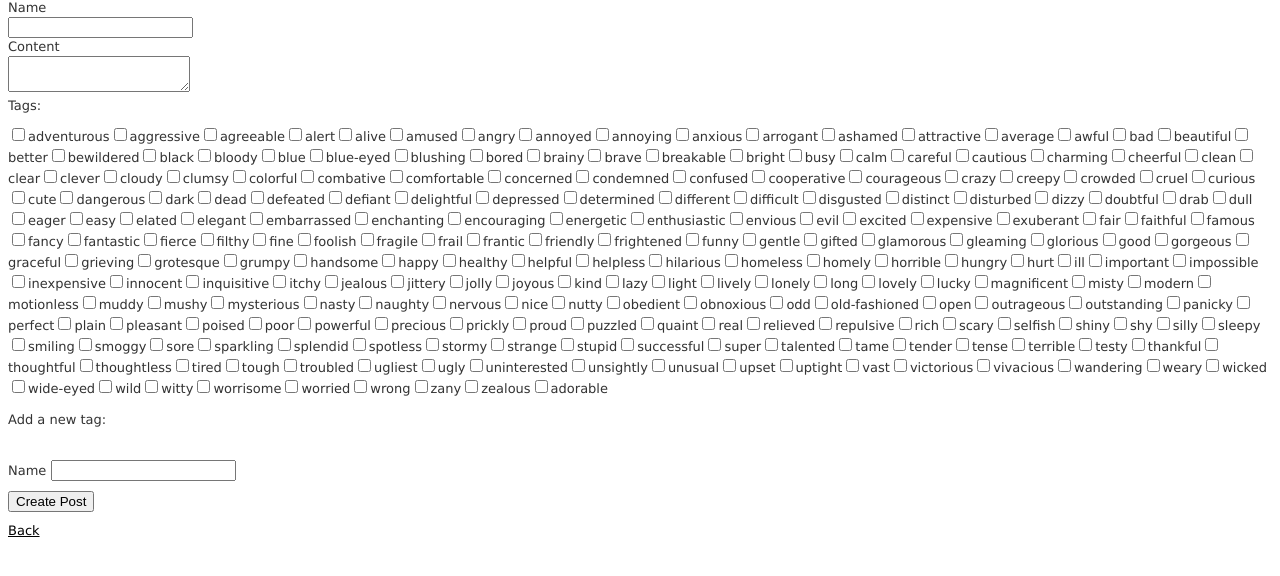
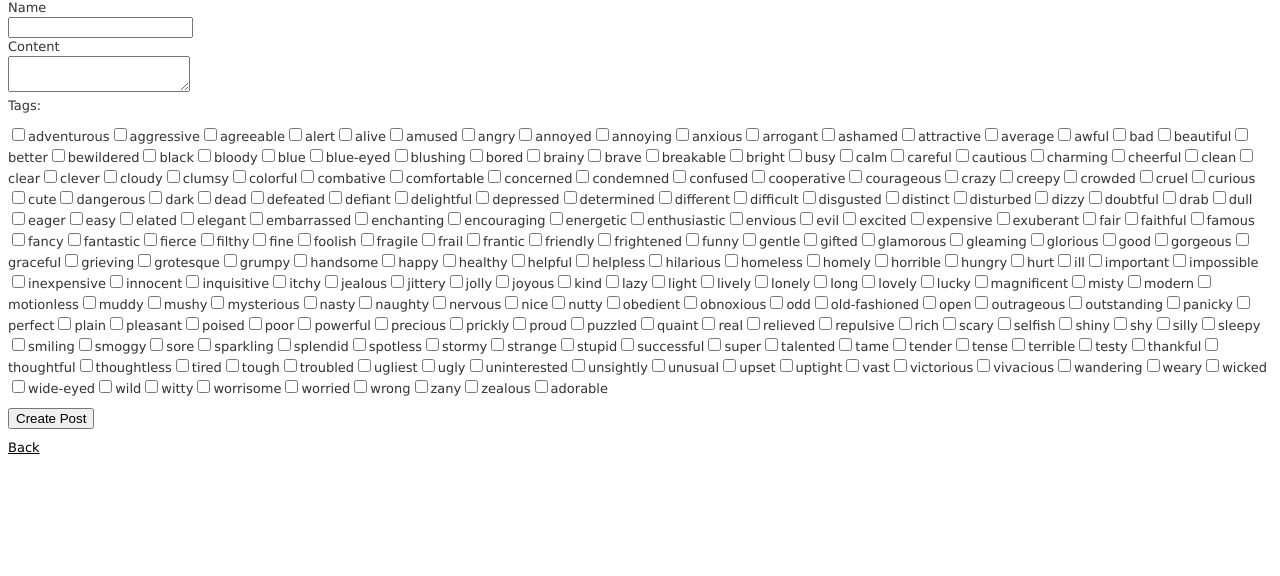
Before and after one commit to zonika/rails-blog-nested-forms-web-0715-public, a Rails app: page /posts/new in a window 1280 px wide. Shown: the part 54-630 px from the top of the page. Run offline with Rails 7, Linux system fonts and the light colour scheme; data comes from the database, SQL or seed files in the repository; style sheets or scripts are compiled from the project's sources; some libraries are stand-ins or nearby versions.

Commit message:
ready to go

```diff
--- a/app/controllers/posts_controller.rb
+++ b/app/controllers/posts_controller.rb
@@ -68,6 +68,6 @@ class PostsController < ApplicationController
 
     # Never trust parameters from the scary internet, only allow the white list through.
     def post_params
-      params.require(:post).permit(:name, :content, :tag_ids => [], :tags_attributes => [:id, :name])
+      params.require(:post).permit(:name, :content, :tag_ids => [])
     end
 end
--- a/app/models/post.rb
+++ b/app/models/post.rb
@@ -3,6 +3,6 @@ class Post < ActiveRecord::Base
   has_many :comments
   has_many :post_tags
   has_many :tags, :through => :post_tags
-  accepts_nested_attributes_for :tags
+
   validates_presence_of :name, :content
 end
--- a/app/views/posts/_form.html.erb
+++ b/app/views/posts/_form.html.erb
@@ -21,11 +21,6 @@
 
   <div class="field">
     <%= f.collection_check_boxes :tag_ids, Tag.all, :id, :name %><br>
-    <%= f.fields_for [@post, Tag.new] do |tag_form| %>
-      <p>Add a new tag:</p><br>
-      <%= tag_form.label :name %>
-      <%= tag_form.text_field :name %>
-    <% end %>
   </div>
 
   <div class="actions">
```
Also changed, not shown: README.md.
